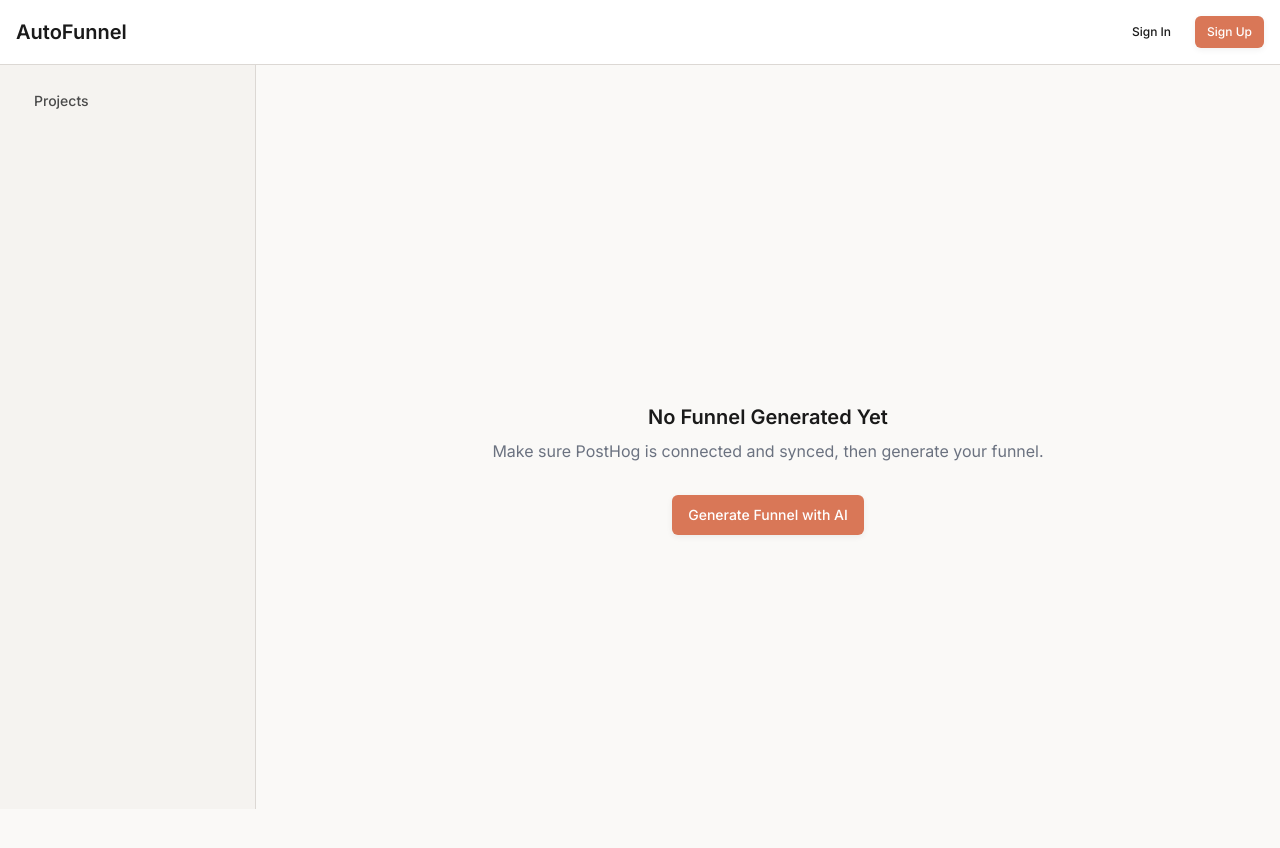
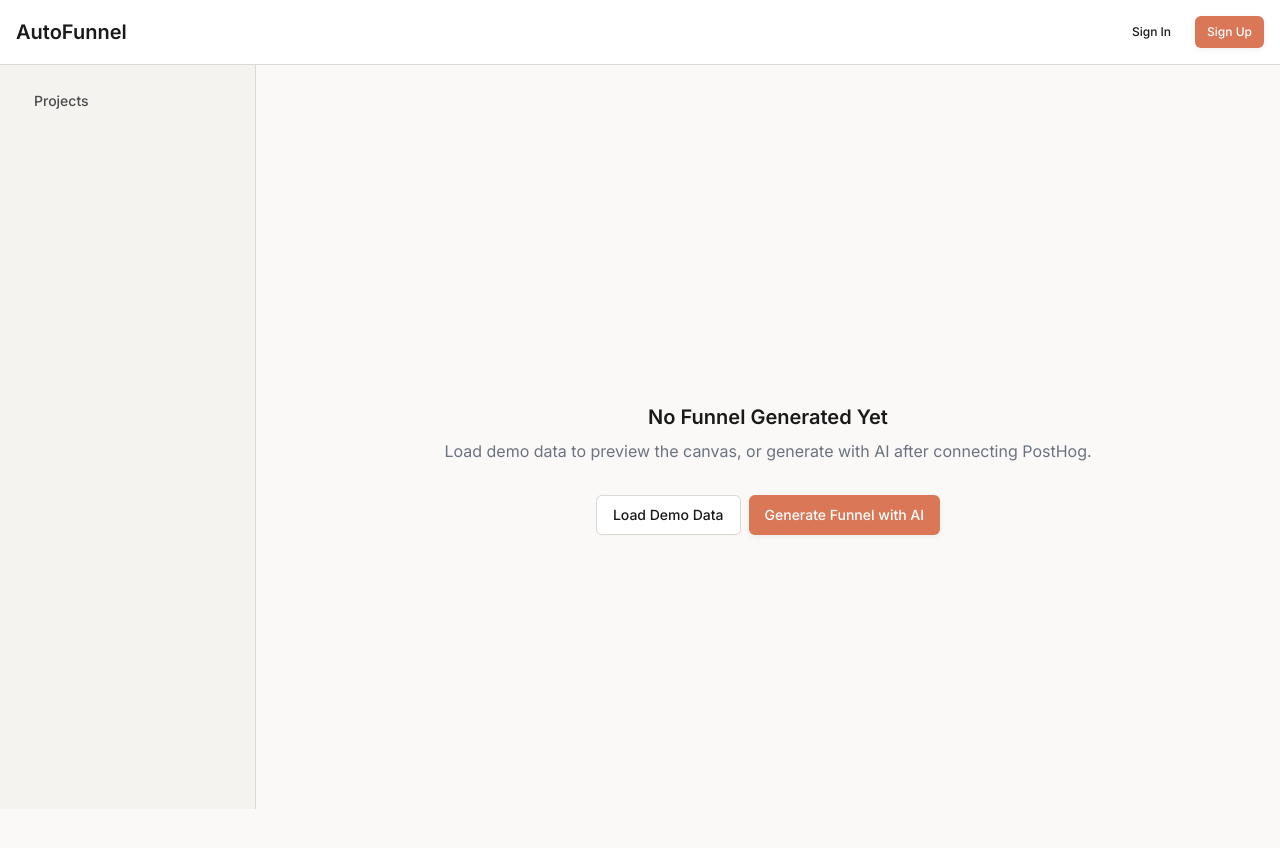
Before and after one commit to marcosvb1/autofunnel-analytics, a Next.js app: page /dashboard/projects/1/funnel in a window 1280 px wide. Shown: the top 848 px of the page. Built offline with nearby package versions, Linux system fonts and the light colour scheme; no server answers.

Commit message:
feat: add Load Demo Data button to test canvas without AI generation

```diff
--- a/src/app/dashboard/projects/[id]/funnel/FunnelPageClient.tsx
+++ b/src/app/dashboard/projects/[id]/funnel/FunnelPageClient.tsx
@@ -3,6 +3,8 @@
 import { useEffect, useState } from 'react'
 import FunnelCanvas from './canvas/FunnelCanvas'
 import { Button } from '@/components/ui/button'
+import { mockFunnelMap } from '@/lib/mock/data'
+import { funnelMapToReactFlow } from '@/lib/canvas/utils'
 import type { FunnelNode, FunnelEdge } from '@/types/canvas'
 
 interface FunnelMapData {
@@ -51,6 +53,25 @@ export default function FunnelPageClient({ projectId }: FunnelPageClientProps) {
     fetchFunnelMap()
   }, [projectId])
 
+  const handleLoadDemo = () => {
+    const { nodes, edges } = funnelMapToReactFlow({
+      id: mockFunnelMap.id,
+      projectId: mockFunnelMap.project_id,
+      name: mockFunnelMap.name,
+      nodes: mockFunnelMap.nodes,
+      edges: mockFunnelMap.edges,
+      metadata: mockFunnelMap.metadata,
+    })
+    setFunnelMap({
+      id: mockFunnelMap.id,
+      project_id: mockFunnelMap.project_id,
+      name: mockFunnelMap.name,
+      nodes,
+      edges,
+      metadata: mockFunnelMap.metadata,
+    })
+  }
+
   const handleDetectFunnel = async () => {
     setIsDetecting(true)
     try {
@@ -86,12 +107,17 @@ export default function FunnelPageClient({ projectId }: FunnelPageClientProps) {
         <div className="text-center">
           <h2 className="text-xl font-semibold mb-2">No Funnel Generated Yet</h2>
           <p className="text-gray-500 mb-4">
-            Make sure PostHog is connected and synced, then generate your funnel.
+            Load demo data to preview the canvas, or generate with AI after connecting PostHog.
           </p>
         </div>
-        <Button onClick={handleDetectFunnel} disabled={isDetecting}>
-          {isDetecting ? 'Generating...' : 'Generate Funnel with AI'}
-        </Button>
+        <div className="flex gap-2">
+          <Button onClick={handleLoadDemo} variant="outline">
+            Load Demo Data
+          </Button>
+          <Button onClick={handleDetectFunnel} disabled={isDetecting}>
+            {isDetecting ? 'Generating...' : 'Generate Funnel with AI'}
+          </Button>
+        </div>
       </div>
     )
   }
--- a/src/lib/mock/data.ts
+++ b/src/lib/mock/data.ts
@@ -1,4 +1,5 @@
 import type { Json } from '@/types/database'
+import type { FunnelNodeData, FunnelEdgeData } from '@/types/funnel'
 
 export const mockProjects = [
   {
@@ -71,15 +72,15 @@ export const mockFunnelMap = {
   project_id: 'proj-001',
   name: 'Primary Checkout Flow',
   nodes: [
-    { id: 'n1', label: 'Homepage', url: '/', type: 'page', volume: 15000, spend: 2500, position: { x: 0, y: 0 } },
-    { id: 'n2', label: 'Product Listing', url: '/products', type: 'page', volume: 8000, spend: 1200, campaign: 'Spring Sale 2024', campaignId: 'camp-001', position: { x: 250, y: -50 } },
-    { id: 'n3', label: 'Product Detail', url: '/products/:id', type: 'page', volume: 4500, spend: 800, position: { x: 500, y: -50 } },
-    { id: 'n4', label: 'Add to Cart', url: '/cart', type: 'event', volume: 2800, spend: 0, position: { x: 750, y: -100 } },
-    { id: 'n5', label: 'Begin Checkout', url: '/checkout', type: 'page', volume: 1800, spend: 0, position: { x: 1000, y: -100 } },
-    { id: 'n6', label: 'Payment Info', url: '/checkout/payment', type: 'page', volume: 1200, spend: 0, position: { x: 1250, y: -100 } },
-    { id: 'n7', label: 'Purchase Complete', url: '/checkout/confirmation', type: 'conversion', volume: 850, spend: 0, position: { x: 1500, y: -100 } },
-    { id: 'n8', label: 'Browse Categories', url: '/categories', type: 'page', volume: 3000, spend: 500, position: { x: 500, y: 100 } },
-  ],
+    { id: 'n1', label: 'Homepage', url: '/', type: 'page' as const, volume: 15000, spend: 2500, position: { x: 0, y: 0 } },
+    { id: 'n2', label: 'Product Listing', url: '/products', type: 'page' as const, volume: 8000, spend: 1200, campaign: 'Spring Sale 2024', campaignId: 'camp-001', position: { x: 250, y: -50 } },
+    { id: 'n3', label: 'Product Detail', url: '/products/:id', type: 'page' as const, volume: 4500, spend: 800, position: { x: 500, y: -50 } },
+    { id: 'n4', label: 'Add to Cart', url: '/cart', type: 'event' as const, volume: 2800, spend: 0, position: { x: 750, y: -100 } },
+    { id: 'n5', label: 'Begin Checkout', url: '/checkout', type: 'page' as const, volume: 1800, spend: 0, position: { x: 1000, y: -100 } },
+    { id: 'n6', label: 'Payment Info', url: '/checkout/payment', type: 'page' as const, volume: 1200, spend: 0, position: { x: 1250, y: -100 } },
+    { id: 'n7', label: 'Purchase Complete', url: '/checkout/confirmation', type: 'conversion' as const, volume: 850, spend: 0, position: { x: 1500, y: -100 } },
+    { id: 'n8', label: 'Browse Categories', url: '/categories', type: 'page' as const, volume: 3000, spend: 500, position: { x: 500, y: 100 } },
+  ] as FunnelNodeData[],
   edges: [
     { id: 'e1', source: 'n1', target: 'n2', volume: 8000, conversion: 53.3, spend: 1200, isMainPath: true },
     { id: 'e2', source: 'n1', target: 'n8', volume: 3000, conversion: 20, spend: 500, isMainPath: false },
@@ -89,7 +90,7 @@ export const mockFunnelMap = {
     { id: 'e6', source: 'n4', target: 'n5', volume: 1800, conversion: 64.3, spend: 0, isMainPath: true },
     { id: 'e7', source: 'n5', target: 'n6', volume: 1200, conversion: 66.7, spend: 0, isMainPath: true },
     { id: 'e8', source: 'n6', target: 'n7', volume: 850, conversion: 70.8, spend: 0, isMainPath: true },
-  ],
+  ] as FunnelEdgeData[],
   metadata: {
     totalVolume: 15000,
     totalSpend: 4500,
@@ -97,7 +98,7 @@ export const mockFunnelMap = {
     overallConversion: 5.67,
     roi: 2.3,
     detectedAt: '2024-03-28T12:00:00Z',
-    provider: 'openai',
+    provider: 'openai' as const,
     model: 'gpt-4o-mini',
   },
   is_auto_generated: true,
```
